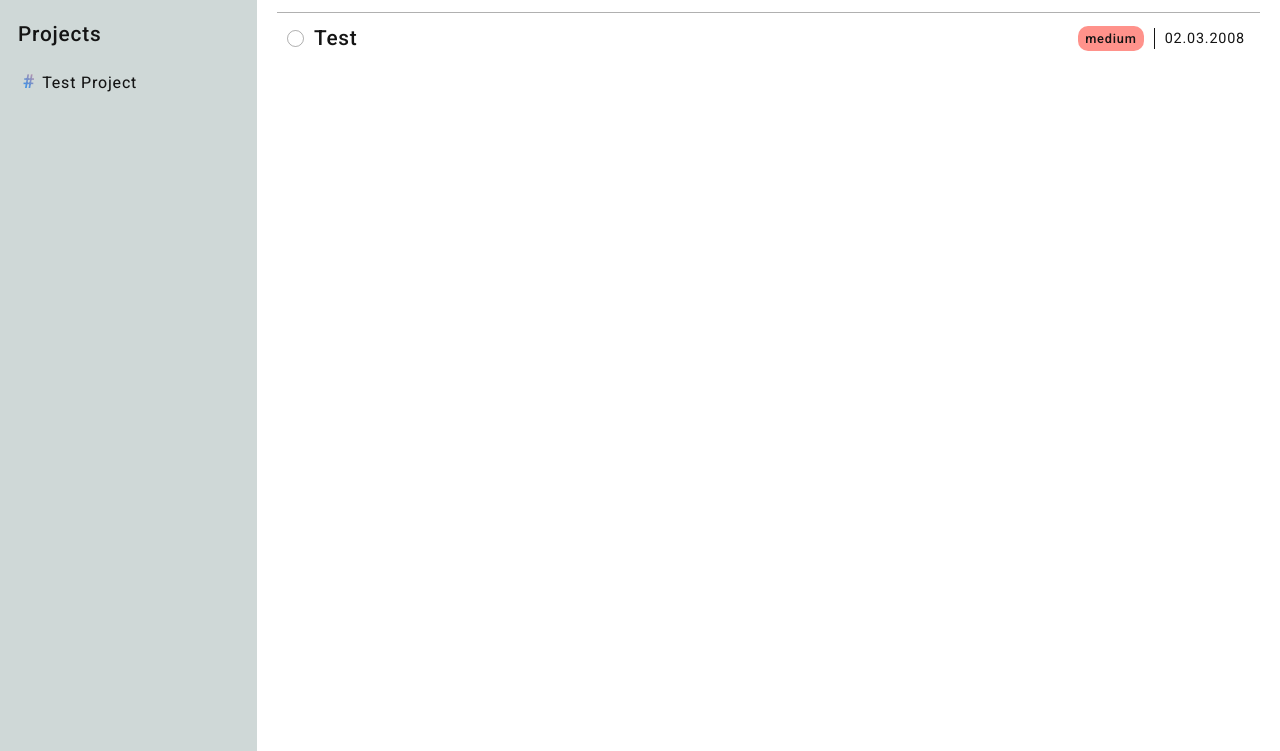
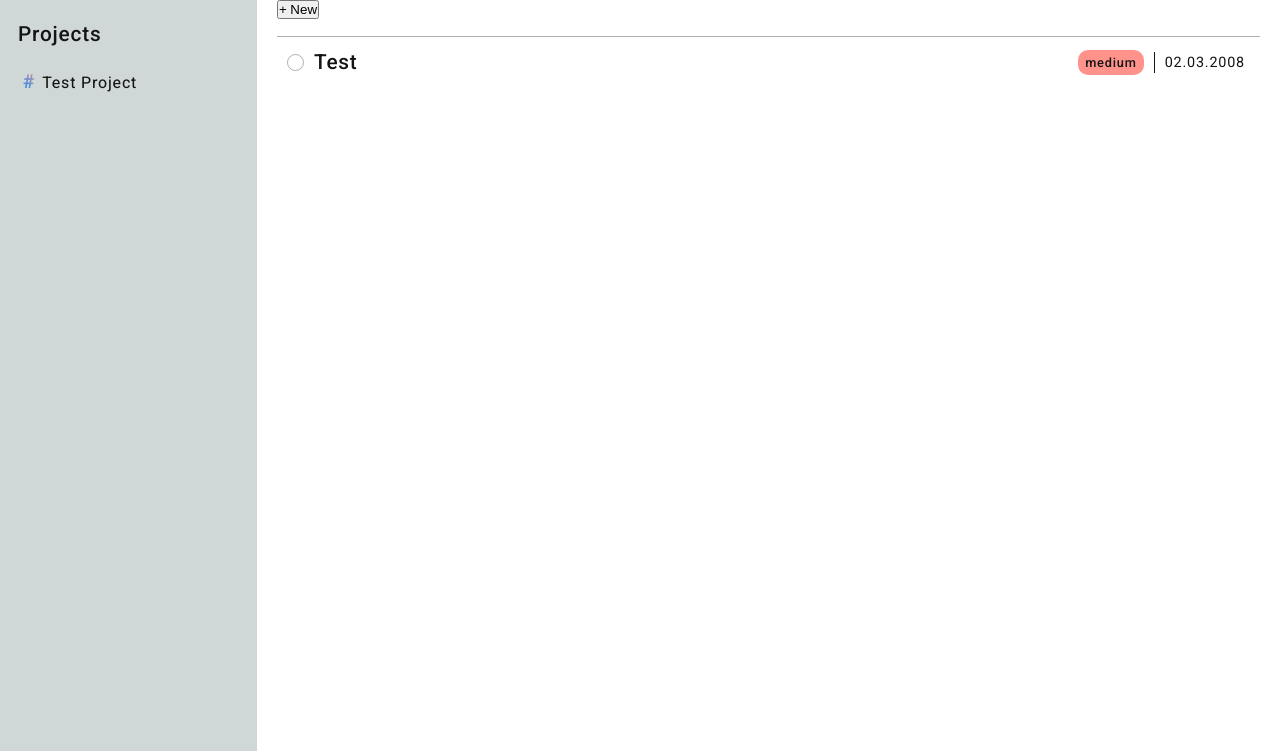
Before and after one commit to Wyrden44/odin-todo-list, a website built with webpack: page src/index.html in a window 1280 px wide. Shown: the part 69-820 px from the top of the page. Built offline with nearby package versions, Linux system fonts and the light colour scheme.

Commit message:
Create basic dialog for adding todos and show with button

```diff
--- a/src/index.html
+++ b/src/index.html
@@ -20,5 +20,18 @@
     <div id="project-container">
 
     </div>
+
+    <dialog id="add-todo-dialog">
+        <form method="dialog">
+            <input type="text" name="title" id="dialog-todo-title">
+            <input type="text" name="description" id="dialog-todo-description">
+            <select name="priority" id="dialog-todo-priority">^
+                <option value="low">low</option>
+                <option value="medium">medium</option>
+                <option value="high">high</option>
+            </select>
+            <input type="date" name="date" id="dialog-todo-date">
+        </form>
+    </dialog>
 </body>
 </html>
--- a/src/styles.css
+++ b/src/styles.css
@@ -84,6 +84,7 @@ body {
 .projects-nav-display p:hover {
     background-color: var(--blue-light);
     cursor: pointer;
+
 }
 
 #project-container {
--- a/src/utils/appController.js
+++ b/src/utils/appController.js
@@ -22,7 +22,11 @@ export default class AppController {
 
     setActiveProject(project) {
         this.#activeProject = project;
-
         this.#domManager.renderProject(project);
     }
+
+    addTodo(title, description, dueDate, priority, completed) {
+        this.#activeProject.addTodo(title, description, dueDate, priority, completed);
+        this.#domManager.addTodo(this.#activeProject.getLastTodo());
+    }
 }
--- a/src/utils/domManager.js
+++ b/src/utils/domManager.js
@@ -1,27 +1,56 @@
 import TodoRenderer from "./todoRenderer";
 
 export default class DOMManager {
-    projectContainer;
-    todoContainer;
+    #appController;
+    #projectContainer;
+    #todoContainer;
 
-    constructor() {
-        this.projectContainer = document.querySelector("#project-container");
+    #addButton;
+    #addDialog;
+
+    constructor(appController) {
+        this.#appController = appController;
+        this.#projectContainer = document.querySelector("#project-container");
+        this.#addDialog = document.querySelector("#add-todo-dialog")
     }
 
     renderProject(project) {
+        let projectHeading = document.createElement("div");
+        projectHeading.classList.add("project-heading");
+
         let titleElement = document.createElement("h1");
         titleElement.classList.add("project-title");
         titleElement.textContent = project.title;
-        this.projectContainer.appendChild(titleElement);
 
-        this.todoContainer = document.createElement("div");
-        this.todoContainer.classList.add("todos");
+        this.#addButton = document.createElement("button");
+        this.#addButton.classList.add("add-todo");
+        this.#addButton.textContent = "+ New";
+
+        projectHeading.appendChild(titleElement);
+        projectHeading.appendChild(this.#addButton);
+        this.#projectContainer.appendChild(projectHeading);
+
+        this.#todoContainer = document.createElement("div");
+        this.#todoContainer.classList.add("todos");
 
         for (let todo of project.todos) {
-            let todoElement = TodoRenderer.getRenderedTodo(todo);
-            this.todoContainer.appendChild(todoElement);
+            this.addTodo(todo);
         }
 
-        this.projectContainer.appendChild(this.todoContainer);
+        this.#projectContainer.appendChild(this.#todoContainer);
+
+        this.addTodoLogic();
+    }
+
+    addTodo(todo) {
+        let todoElement = TodoRenderer.getRenderedTodo(todo);
+        this.#todoContainer.appendChild(todoElement);
+    }
+
+    addTodoLogic() {
+        this.#addButton.addEventListener("click", e => {
+            // show dialog
+            this.#addDialog.showModal();
+        });
     }
 }
--- a/src/utils/project.js
+++ b/src/utils/project.js
@@ -21,6 +21,10 @@ export default class Project {
         this.#todos.push(new Todo(title, description, dueDate, priority, completed))
     }
 
+    getLastTodo() {
+        return this.#todos[this.#todos.length-1];
+    }
+
     get todos() {
         return this.#todos;
     }
```
